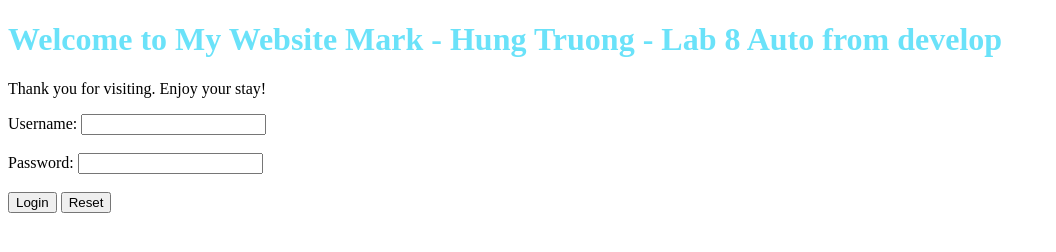
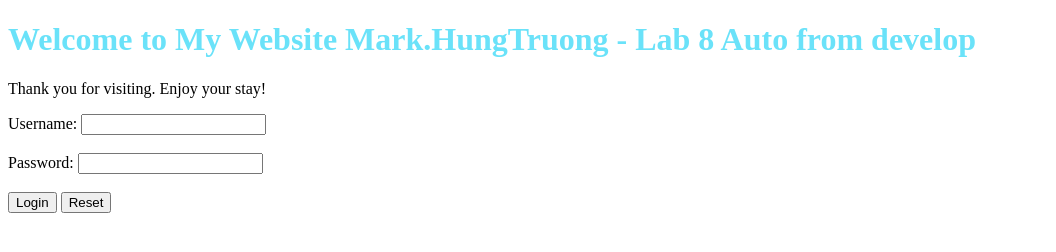
Before and after one commit to GiaiHung/nodejs-random-color, a website: page public/index.html in a window 1280 px wide. Shown: the whole page, without its empty margins (0-1056 px from the left). Drawn offline with Linux system fonts and the light colour scheme.

Commit message:
Change something

```diff
--- a/public/index.html
+++ b/public/index.html
@@ -7,7 +7,7 @@
 </head>
 
 <body>
-    <h1 id="welcome" style="color: #6AE2F9;">Welcome to My Website Mark - Hung Truong - Lab 8 Auto from develop</h1>
+    <h1 id="welcome" style="color: #6AE2F9;">Welcome to My Website Mark.HungTruong - Lab 8 Auto from develop</h1>
     <p>Thank you for visiting. Enjoy your stay!</p>
 
     <form action="/api/login" method="POST">
```
